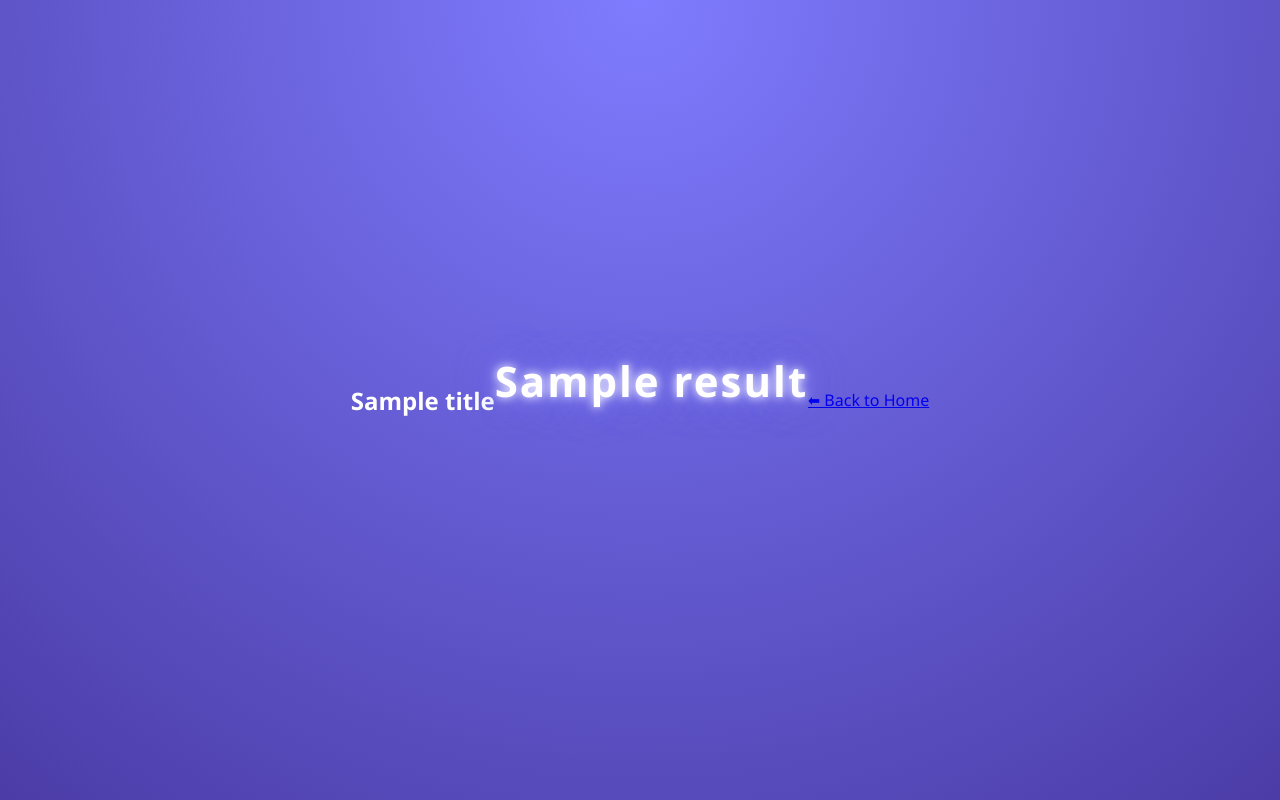
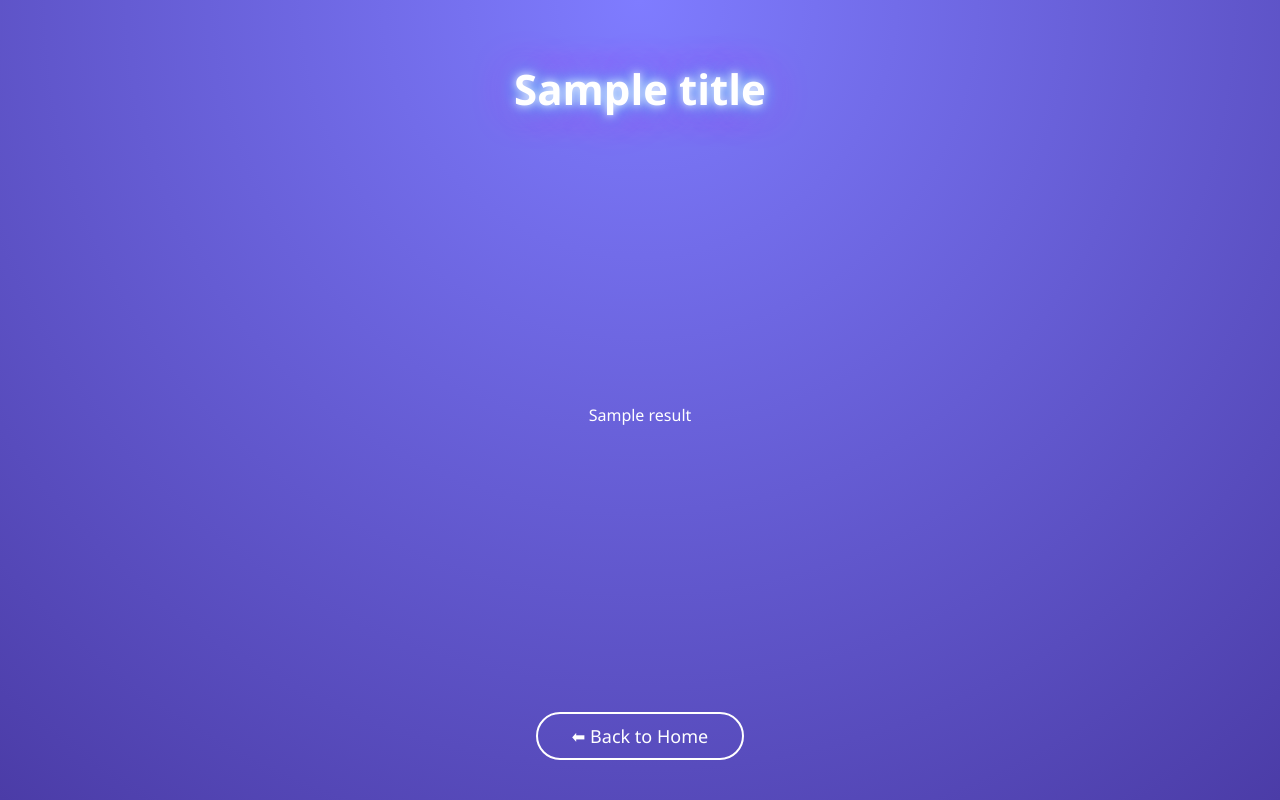
Before and after one commit to Jagan9080/cgpa_calculator, a Flask app: template templates/result.html in a window 1280 px wide. Run offline with Flask 3, Linux system fonts and the light colour scheme; the template is opened without the code that fills it: most values are stand-ins (such as "Sample title", 1, 10 or a date in 2020).

Commit message:
Refactor result.html for improved layout and styling
Updated the HTML structure and added classes for styling.

```diff
--- a/templates/result.html
+++ b/templates/result.html
@@ -1,15 +1,20 @@
 <!DOCTYPE html>
 <html>
 <head>
-    <title>Result</title>
+    <title>{{ title }}</title>
     <link rel="stylesheet" href="{{ url_for('static', filename='style.css') }}">
 </head>
 <body>
 
-<h2>{{ title }}</h2>
-<h1>{{ result }}</h1>
+<div class="feature-page">
 
-<a href="/">⬅ Back to Home</a>
+    <h2 class="feature-title">{{ title }}</h2>
+
+    <div class="result">{{ result }}</div>
+
+    <a href="/" class="back-btn">⬅ Back to Home</a>
+
+</div>
 
 </body>
 </html>
```
